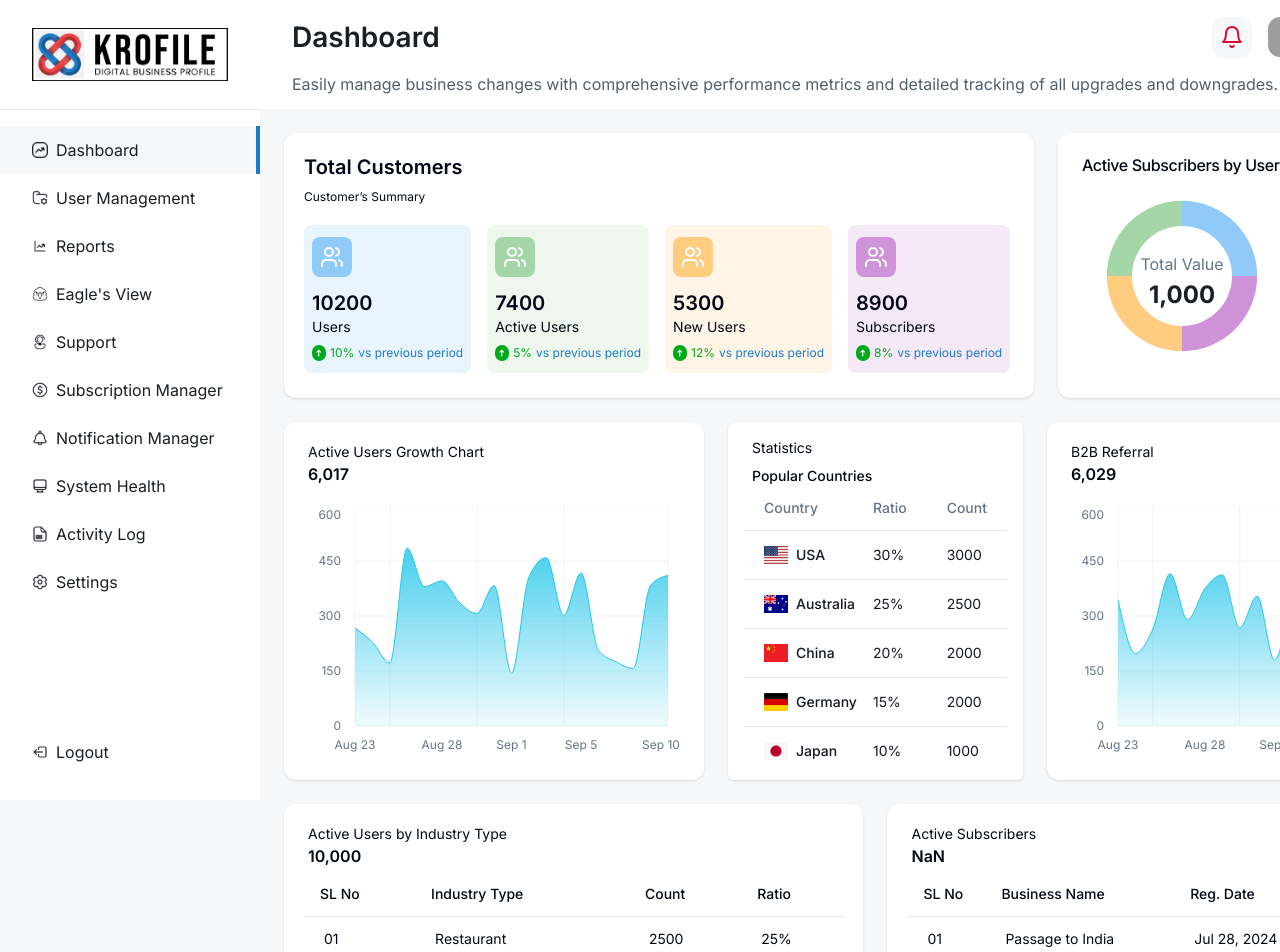
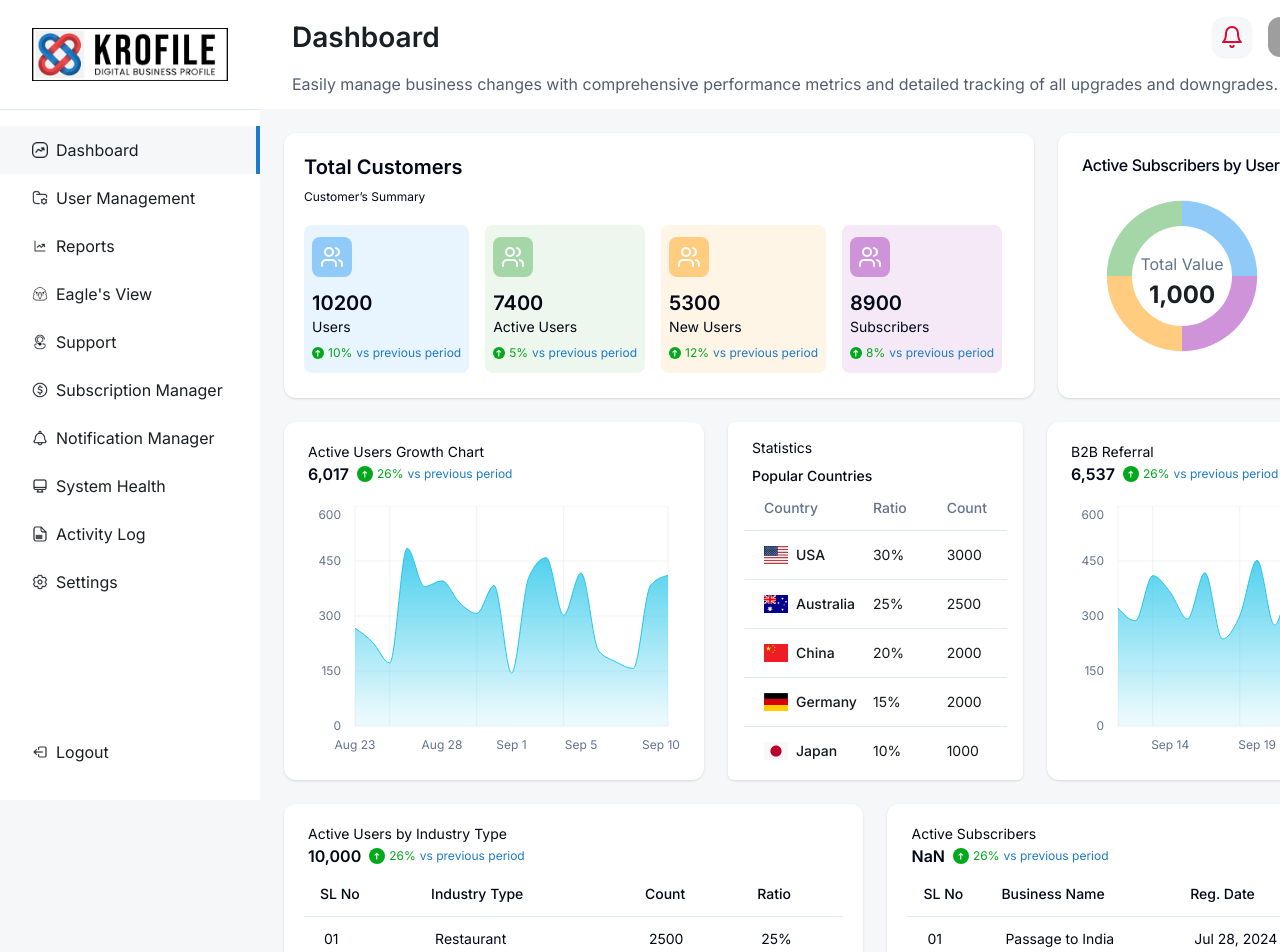
Before and after one commit to AbhishekSunar01/krofile-superadmin-frontend, a React (Vite) app: page /dashboard in a window 1280 px wide. Shown: the top 952 px of the page. Built offline with nearby package versions, Linux system fonts and the light colour scheme; grey boxes are pictures that could not be loaded.

Commit message:
Fix and add vs period growth

```diff
--- a/src/components/dashboard/Chart.tsx
+++ b/src/components/custom-ui/Chart.tsx
@@ -8,6 +8,8 @@ import {
   ChartTooltip,
   ChartTooltipContent,
 } from "../ui/chart";
+
+import growth from "../../assets/svg/growth.svg";
 
 interface ChartProps {
   chartData: { date: string; data: number }[];
@@ -32,9 +34,19 @@ export default function Chart({ chartData, title, tooltipData }: ChartProps) {
       <Card className="flex flex-col min-w-[420px]">
         <div className="flex flex-1 flex-col justify-center gap-1 px-6 pt-5">
           <div className="font-normal text-sm">{title}</div>
-          <div className="flex items-center gap-x-5">
-            <span className="text-base font-semibold leading-none">
-              {totalData.toLocaleString()}
+          <div className="flex items-center gap-x-2">
+            <span className="text-base font-semibold leading-none ">
+              {totalData.toLocaleString()}{" "}
+            </span>{" "}
+            <span className="text-xs flex items-center text-[#1E7BC8] gap-1 ">
+              {" "}
+              <img
+                src={growth}
+                alt="growth"
+                className="bg-accentGreen p-1 rounded-full"
+              />{" "}
+              <span className="text-accentGreen">26%</span>
+              vs previous period
             </span>
           </div>
         </div>
--- a/src/components/dashboard/DashboardTable.tsx
+++ b/src/components/dashboard/DashboardTable.tsx
@@ -6,6 +6,7 @@ import {
   TableRow,
 } from "../../components/ui/table";
 import { Card } from "../../components/ui/card";
+import growth from "../../assets/svg/growth.svg";
 
 interface DashboardTableProps {
   data: Record<string, any>[];
@@ -42,9 +43,19 @@ const DashboardTable: React.FC<DashboardTableProps> = ({
       {" "}
       <div className="flex flex-1 flex-col justify-center gap-1 px-6 pt-5">
         <div className="font-normal text-sm">{title}</div>
-        <div className="flex items-center gap-x-5">
+        <div className="flex items-center gap-x-2">
           <span className="text-base font-semibold leading-none">
-            {totalData.toLocaleString()}
+            {totalData.toLocaleString()}{" "}
+          </span>{" "}
+          <span className="text-xs flex items-center text-[#1E7BC8] gap-1 ">
+            {" "}
+            <img
+              src={growth}
+              alt="growth"
+              className="bg-accentGreen p-1 rounded-full"
+            />{" "}
+            <span className="text-accentGreen">26%</span>
+            vs previous period
           </span>
         </div>
       </div>
--- a/src/components/dashboard/TotalCustomers.tsx
+++ b/src/components/dashboard/TotalCustomers.tsx
@@ -38,7 +38,7 @@ export default function TotalCustomers() {
                 <img
                   src={growth}
                   alt="growth"
-                  className="bg-accentGreen p-1 rounded-full"
+                  className="bg-accentGreen p-[2px] rounded-full"
                 />{" "}
                 <span className="text-accentGreen">{item.percentage}</span>
                 {item.comparison}
--- a/src/components/dashboard/index.ts
+++ b/src/components/dashboard/index.ts
@@ -1,5 +1,5 @@
 export { default as ActiveSubscriberChart } from "./ActiveSubscriberChart";
 export { default as TotalCustomers } from "./TotalCustomers";
-export { default as Chart } from "./Chart";
+export { default as Chart } from "../custom-ui/Chart";
 export { default as CountryTable } from "./CountryTable";
 export { default as DashboardTable } from "./DashboardTable";
--- a/src/json/dummyData/referralData.json
+++ b/src/json/dummyData/referralData.json
@@ -1,21 +1,21 @@
 [
-  { "date": "2024-08-23", "data": 345 },
-  { "date": "2024-08-24", "data": 198 },
-  { "date": "2024-08-25", "data": 264 },
-  { "date": "2024-08-26", "data": 415 },
-  { "date": "2024-08-27", "data": 290 },
-  { "date": "2024-08-28", "data": 375 },
-  { "date": "2024-08-29", "data": 412 },
-  { "date": "2024-08-30", "data": 268 },
-  { "date": "2024-08-31", "data": 354 },
-  { "date": "2024-09-01", "data": 180 },
-  { "date": "2024-09-02", "data": 340 },
-  { "date": "2024-09-03", "data": 479 },
-  { "date": "2024-09-04", "data": 298 },
-  { "date": "2024-09-05", "data": 431 },
-  { "date": "2024-09-06", "data": 243 },
-  { "date": "2024-09-07", "data": 210 },
-  { "date": "2024-09-08", "data": 179 },
-  { "date": "2024-09-09", "data": 350 },
-  { "date": "2024-09-10", "data": 398 }
+  { "date": "2024-09-11", "data": 322 },
+  { "date": "2024-09-12", "data": 287 },
+  { "date": "2024-09-13", "data": 410 },
+  { "date": "2024-09-14", "data": 365 },
+  { "date": "2024-09-15", "data": 292 },
+  { "date": "2024-09-16", "data": 418 },
+  { "date": "2024-09-17", "data": 237 },
+  { "date": "2024-09-18", "data": 300 },
+  { "date": "2024-09-19", "data": 452 },
+  { "date": "2024-09-20", "data": 275 },
+  { "date": "2024-09-21", "data": 384 },
+  { "date": "2024-09-22", "data": 315 },
+  { "date": "2024-09-23", "data": 467 },
+  { "date": "2024-09-24", "data": 260 },
+  { "date": "2024-09-25", "data": 329 },
+  { "date": "2024-09-26", "data": 211 },
+  { "date": "2024-09-27", "data": 480 },
+  { "date": "2024-09-28", "data": 389 },
+  { "date": "2024-09-29", "data": 344 }
 ]
```
Also changed, not shown: src/assets/svg/growth.svg.
